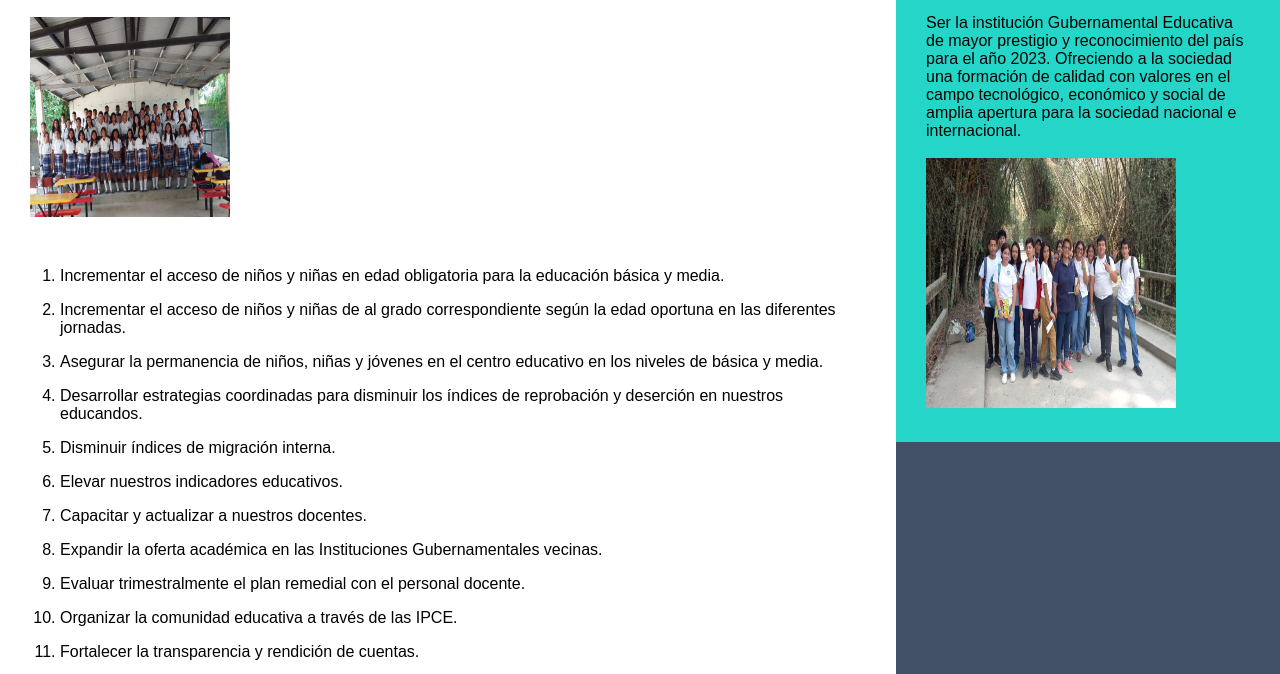
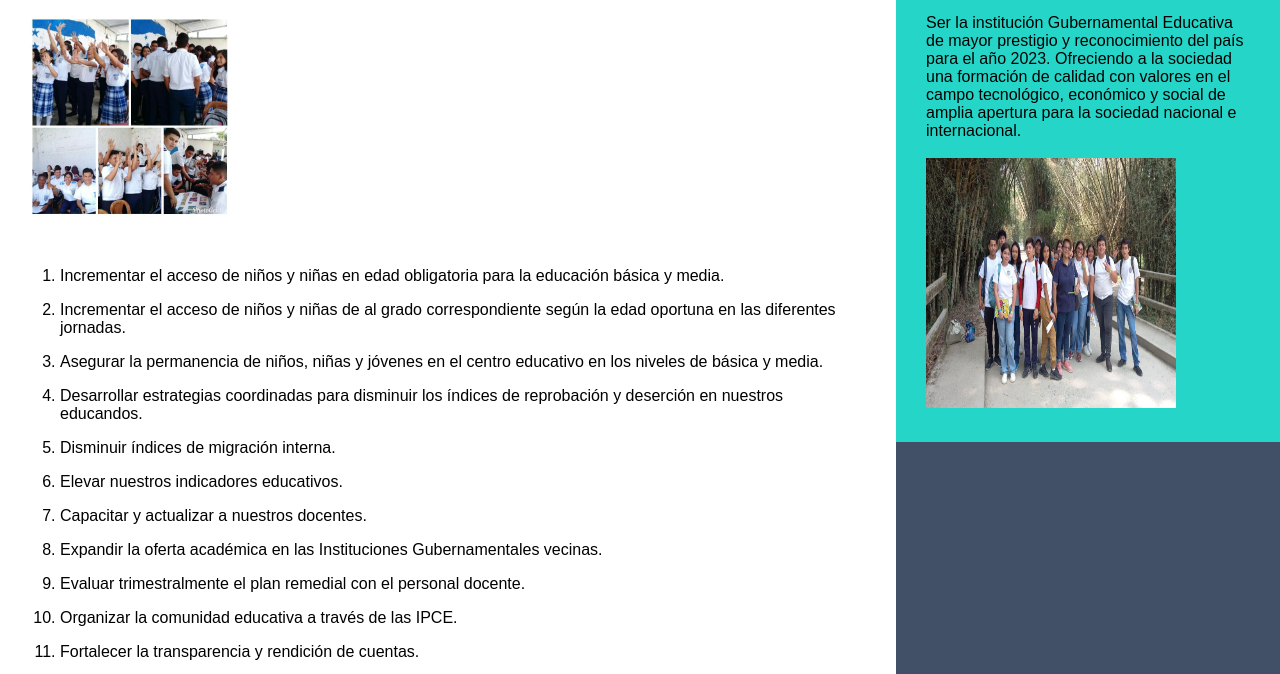
Before and after one commit to madrid512/jessel, a plain HTML site: page index.html in a window 1280 px wide. Shown: the part 110-784 px from the top of the page. Drawn offline with Linux system fonts and the light colour scheme.

Commit message:
Update index.html

```diff
--- a/index.html
+++ b/index.html
@@ -23,7 +23,7 @@
 		<section>
 
 	<h1> <b> Objetivos</b></h1>
-	<img src="jt.jpg" alt="imagen"height="200" width="200">
+	<img src="le.jpg" alt="imagen"height="200" width="200">
 	<section>
 		<ol>
 			 <p> <li>  Incrementar el acceso de niños y niñas en edad obligatoria para la educación básica y media. </li> </p>
```
